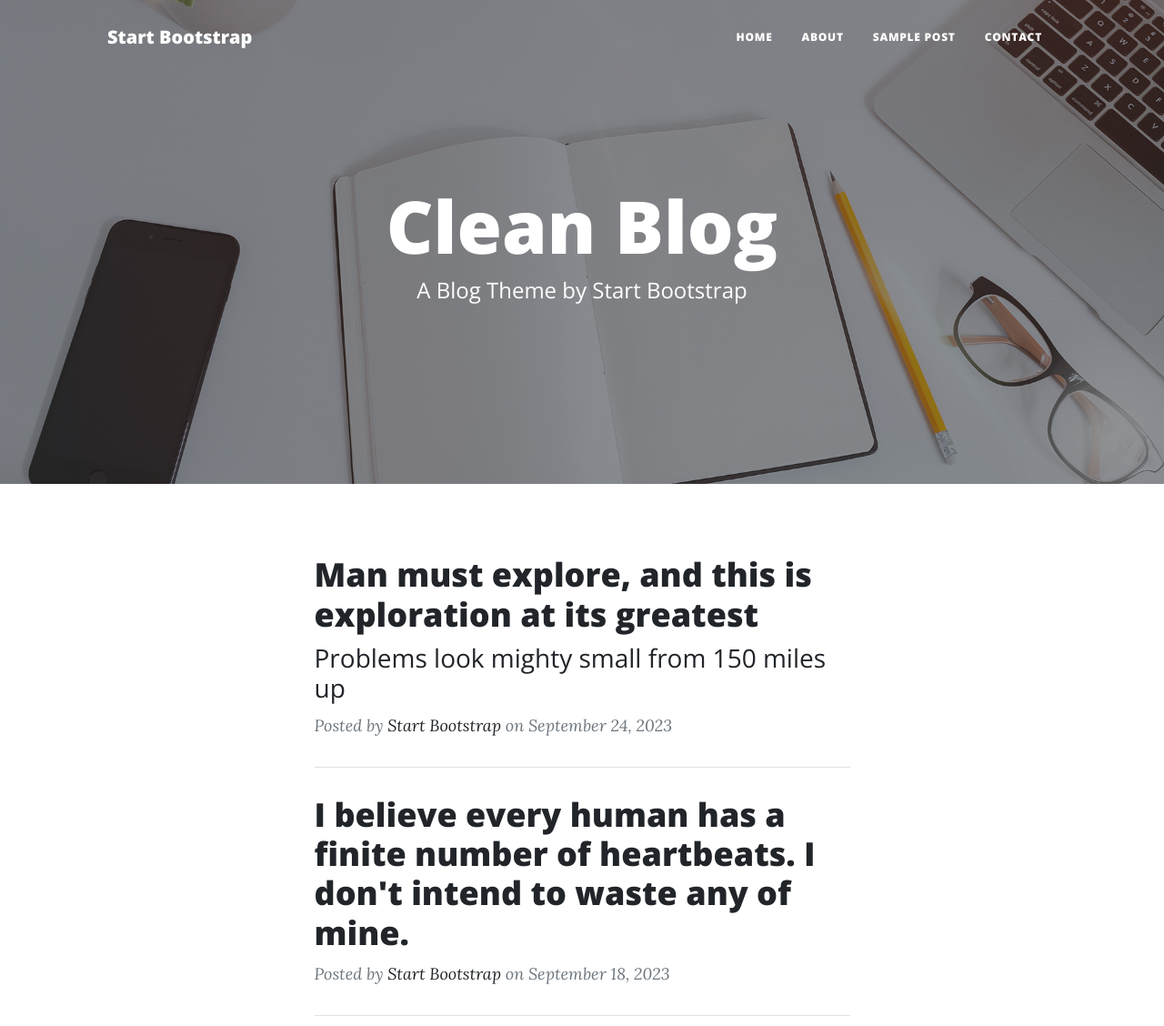
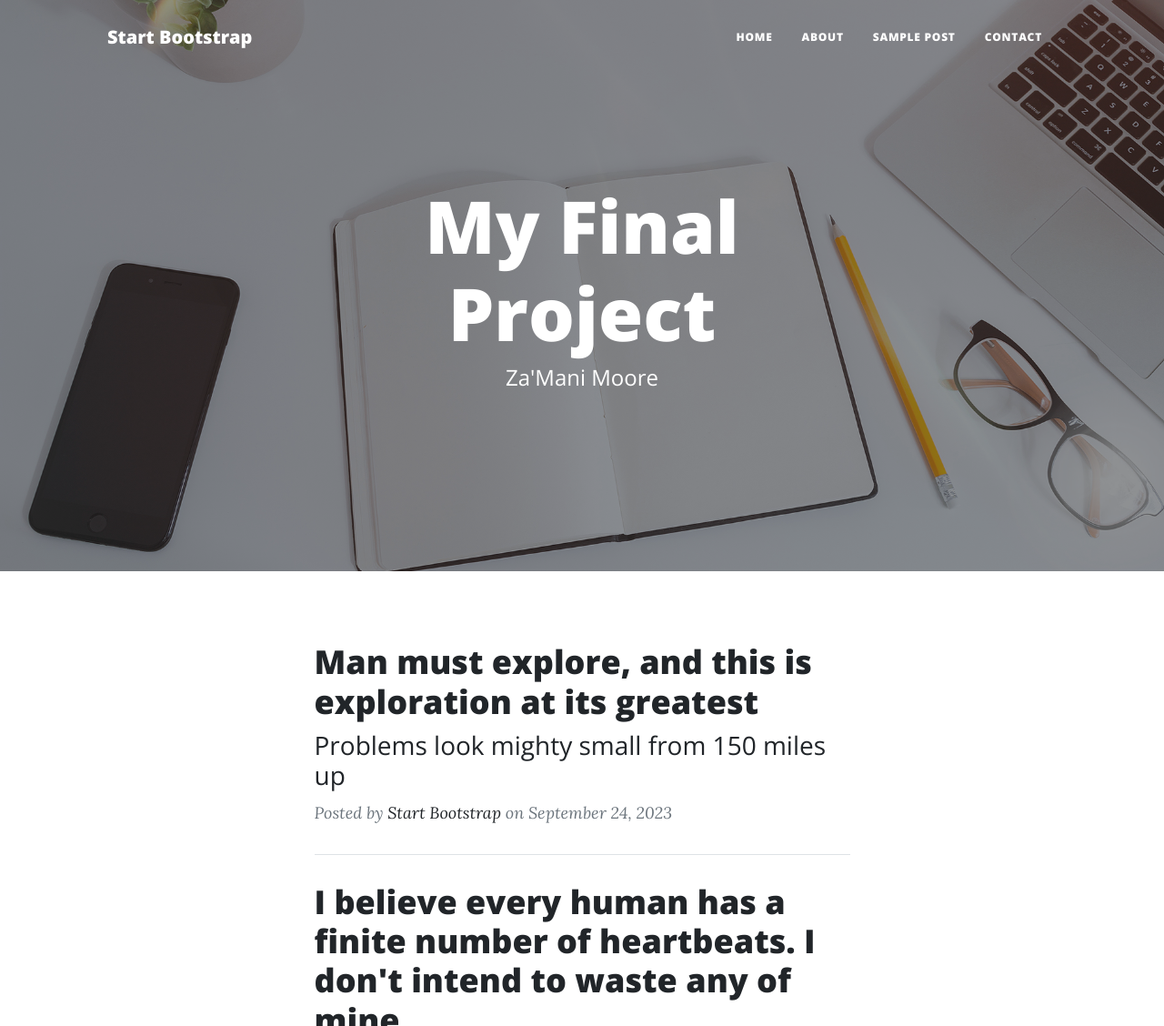
Before and after one commit to zjmoore04/zjmoore, a plain HTML site: page index.html in a window 1280 px wide. Shown: the top 1128 px of the page at 91% size. Drawn offline with nearby package versions, Linux system fonts and the light colour scheme.

Commit message:
Update index.html

```diff
--- a/index.html
+++ b/index.html
@@ -40,8 +40,8 @@
                 <div class="row gx-4 gx-lg-5 justify-content-center">
                     <div class="col-md-10 col-lg-8 col-xl-7">
                         <div class="site-heading">
-                            <h1>Clean Blog</h1>
-                            <span class="subheading">A Blog Theme by Start Bootstrap</span>
+                            <h1>My Final Project</h1>
+                            <span class="subheading">Za'Mani Moore</span>
                         </div>
                     </div>
                 </div>
```
